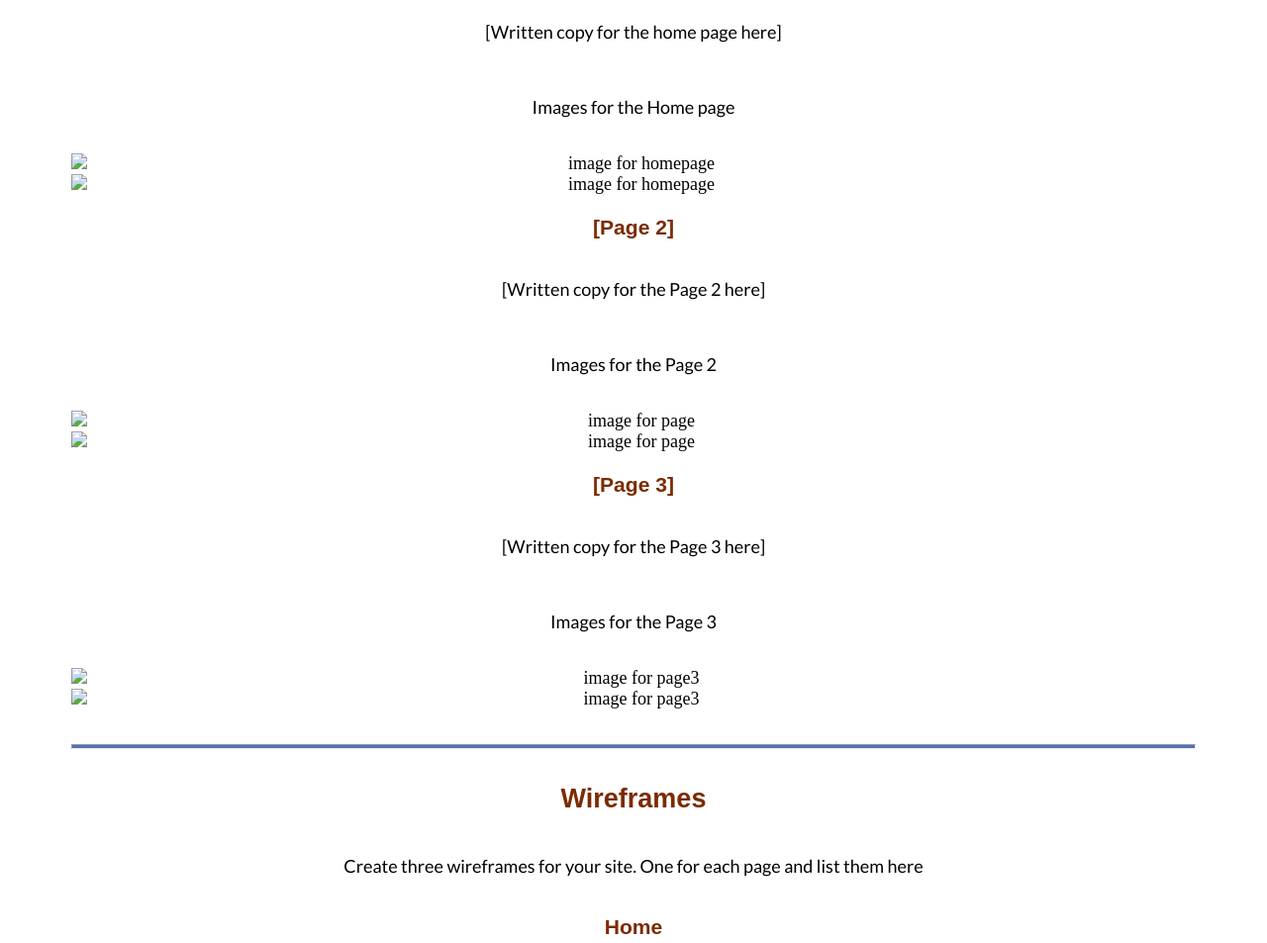
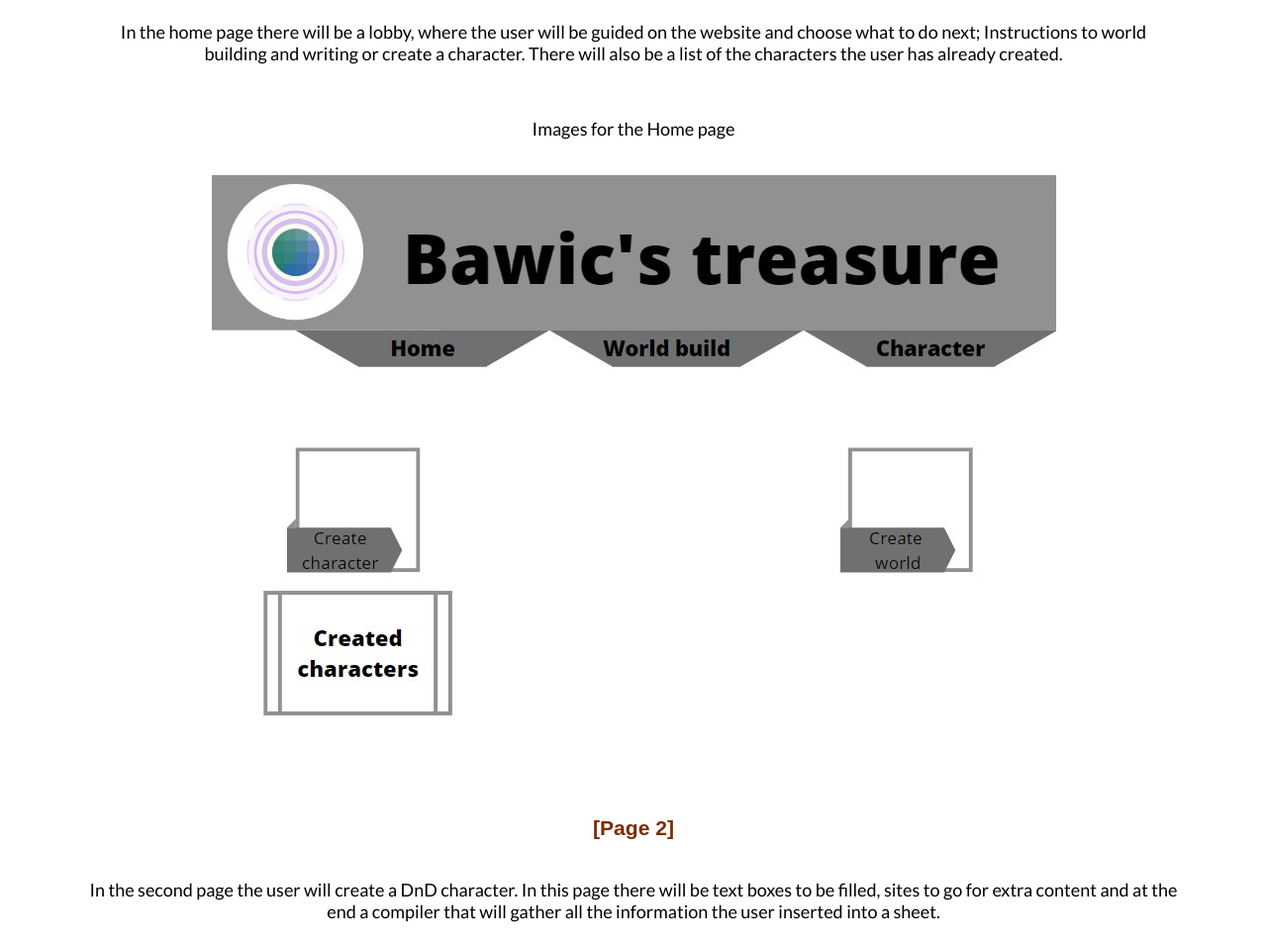
Before and after one commit to ThomasRebicki/wdd, a plain HTML site: page final_project/site-plan.html in a window 1280 px wide. Shown: the part 2892-3845 px from the top of the page at 99% size. Drawn offline with Linux system fonts and the light colour scheme; a web font is replaced by a local one.

Commit message:
commit comicoco

```diff
--- a/final_project/site-plan.html
+++ b/final_project/site-plan.html
@@ -92,11 +92,11 @@
       <h3>
         Navigation
       </h3>
-      <!-- Think about how you want your navigation bar to look. In the site-plan.css file change the colors to your colors to get the look you desire. -->
+      <!-- Think about how you want yor navigation buar to look. In the site-plan.css file change the colors to your colors to get the look you desire. -->
       <nav>
-        <a href="#">Home</a>
-        <a href="#">Page2</a>
-        <a href="#">Page3</a>
+        <a href="index.html">Home</a>
+        <a href="page2.html">Page2</a>
+        <a href="page3.html">Page3</a>
       </nav>
       <hr>
       <h2>
@@ -132,29 +132,35 @@
       </h2>
       <h3>Home page</h3>
       <p>
-        [Written copy for the home page here]
+        In the home page there will be a lobby, where the user will be guided on the website and choose what to do next; Instructions to world building and writing or create a character. There will also be a list of the characters the user has already created.
       </p>
       <p>Images for the Home page</p>
-        <img src="#" alt="image for homepage">
-        <img src="#" alt="image for homepage">
+        <img src="styles/Screenshot 2022-06-11 184016.jpg" alt="image for homepage">
 
       </ul>
       <h3>[Page 2]</h3>
       <p>
-        [Written copy for the Page 2 here]
+
+In the second page the user will create a DnD character. In this page there will be text boxes to be filled, sites to go for extra content and at the end a compiler that will gather all the information the user inserted into a sheet.
+
       </p>
       <p>Images for the Page 2</p>
-        <img src="#" alt="image for page">
-        <img src="#" alt="image for page">
+        <img src="styles/Screenshot 2022-06-11 184925.jpg" alt="image for page">
+        <div>
+
+           ------------------------------------------------------------------------------------------------------------------------------------------------------------------------------
+
+        </div>
+        <img src="styles/Screenshot 2022-06-11 185254.jpg" alt="image for page">
 
       </ul>
       <h3>[Page 3]</h3>
       <p>
-        [Written copy for the Page 3 here]
+        On page 3 there will be more guidelines and suggestions than anything else. There will be a list of other websites that can be used as easy tools. There will also be a text block to help the user write down ideas and thoughts.
       </p>
       <p>Images for the Page 3</p>
-        <img src="#" alt="image for page3">
-        <img src="#" alt="image for page3">
+        <img src="styles/Screenshot 2022-06-11 185820.jpg" alt="image for page3">
+
 
       </ul>
       <hr>
```
Also changed, not shown: final_project/index.html (added, +12 -0 lines), final_project/page2.html (added), final_project/page3.html (added), final_project/styles/Screenshot 2022-06-11 184016.jpg (added), final_project/styles/Screenshot 2022-06-11 184925.jpg (added), final_project/styles/Screenshot 2022-06-11 185254.jpg (added), final_project/styles/Screenshot 2022-06-11 185820.jpg (added), wdd/AboutMe/images/Screenshot 2022-06-11 184016.jpg (added), wdd/AboutMe/images/Screenshot 2022-06-11 184925.jpg (added), wdd/AboutMe/images/Screenshot 2022-06-11 185254.jpg (added), wdd/AboutMe/images/Screenshot 2022-06-11 185820.jpg (added).
